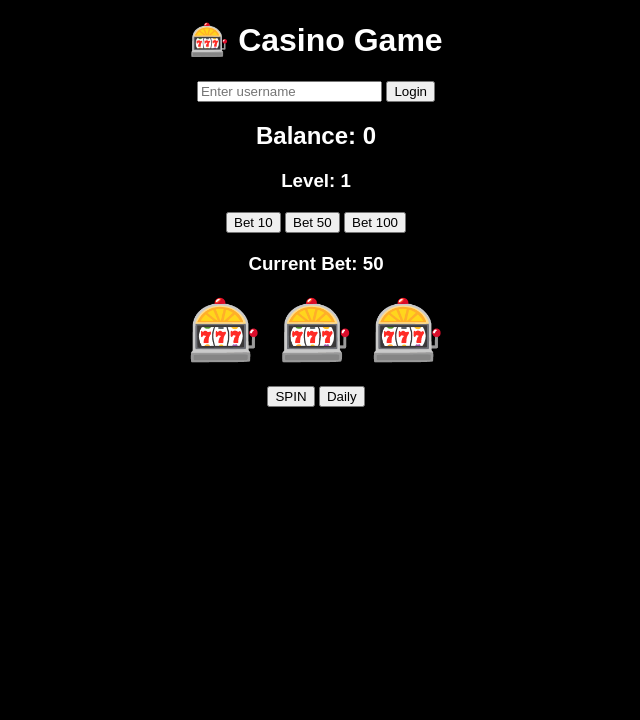
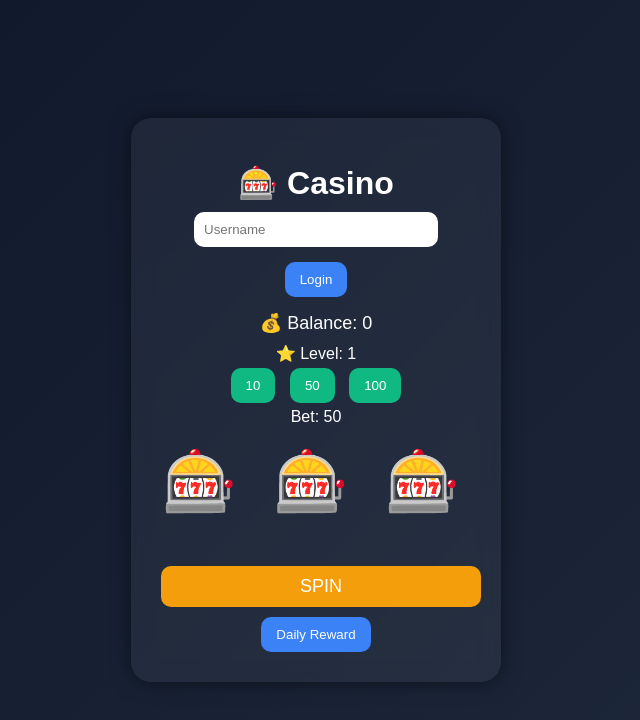
Before and after one commit to zebedora-prog/Casino-Backend, a website: page index.html in a window 1280 px wide. Shown: the whole page, without its empty margins (324-964 px from the left). Drawn offline with Linux system fonts and the light colour scheme.

Commit message:
Update index.html

```diff
--- a/index.html
+++ b/index.html
@@ -2,40 +2,133 @@
 <html>
 <head>
   <title>Casino Game</title>
+
+  <style>
+    body {
+      margin: 0;
+      font-family: Arial, sans-serif;
+      background: linear-gradient(135deg, #0f172a, #1e293b);
+      color: white;
+      display: flex;
+      justify-content: center;
+      align-items: center;
+      height: 100vh;
+    }
+
+    .app {
+      background: rgba(255,255,255,0.05);
+      backdrop-filter: blur(10px);
+      padding: 25px;
+      border-radius: 20px;
+      width: 320px;
+      text-align: center;
+      box-shadow: 0 0 20px rgba(0,0,0,0.5);
+    }
+
+    h1 {
+      margin-bottom: 10px;
+    }
+
+    input {
+      padding: 10px;
+      border-radius: 10px;
+      border: none;
+      width: 70%;
+      margin-bottom: 10px;
+    }
+
+    button {
+      padding: 10px 15px;
+      margin: 5px;
+      border: none;
+      border-radius: 10px;
+      background: #3b82f6;
+      color: white;
+      cursor: pointer;
+      transition: 0.2s;
+    }
+
+    button:hover {
+      background: #2563eb;
+      transform: scale(1.05);
+    }
+
+    .balance {
+      margin: 10px 0;
+      font-size: 18px;
+    }
+
+    .reels {
+      font-size: 60px;
+      margin: 20px 0;
+      letter-spacing: 10px;
+    }
+
+    .bet-buttons button {
+      background: #10b981;
+    }
+
+    .bet-buttons button:hover {
+      background: #059669;
+    }
+
+    .spin-btn {
+      background: #f59e0b;
+      font-size: 18px;
+      width: 100%;
+    }
+
+    .spin-btn:hover {
+      background: #d97706;
+    }
+
+    .result {
+      margin-top: 10px;
+      font-size: 18px;
+      min-height: 24px;
+    }
+  </style>
 </head>
 
-<body style="text-align:center; font-family:sans-serif; background:black; color:white;">
+<body>
 
-  <h1>🎰 Casino Game</h1>
+<div class="app">
 
-  <!-- 👤 LOGIN -->
-  <input id="username" placeholder="Enter username">
+  <h1>🎰 Casino</h1>
+
+  <!-- LOGIN -->
+  <input id="username" placeholder="Username">
+  <br>
   <button onclick="register()">Login</button>
 
-  <h2 id="balance">Balance: 0</h2>
-  <h3 id="level">Level: 1</h3>
+  <!-- BALANCE -->
+  <div class="balance" id="balance">💰 Balance: 0</div>
+  <div id="level">⭐ Level: 1</div>
 
-  <!-- 💰 BET SYSTEM -->
-  <div style="margin:20px;">
-    <button onclick="setBet(10)">Bet 10</button>
-    <button onclick="setBet(50)">Bet 50</button>
-    <button onclick="setBet(100)">Bet 100</button>
+  <!-- BET -->
+  <div class="bet-buttons">
+    <button onclick="setBet(10)">10</button>
+    <button onclick="setBet(50)">50</button>
+    <button onclick="setBet(100)">100</button>
   </div>
 
-  <h3 id="betDisplay">Current Bet: 50</h3>
+  <div id="betDisplay">Bet: 50</div>
 
-  <!-- 🎡 REELS -->
-  <div style="font-size:60px; margin:20px;">
+  <!-- REELS -->
+  <div class="reels">
     <span id="r1">🎰</span>
     <span id="r2">🎰</span>
     <span id="r3">🎰</span>
   </div>
 
-  <h2 id="result"></h2>
+  <!-- RESULT -->
+  <div class="result" id="result"></div>
 
-  <!-- 🎮 ACTIONS -->
-  <button onclick="spin()">SPIN</button>
-  <button onclick="daily()">Daily</button>
+  <!-- ACTIONS -->
+  <button class="spin-btn" onclick="spin()">SPIN</button>
+  <button onclick="daily()">Daily Reward</button>
+
+</div>
 
 <script>
 let userId = localStorage.getItem("userId") || "";
@@ -43,11 +136,10 @@
 
 const API = "https://win-win-production.up.railway.app";
 
-    // 🔊 Sounds
 const spinSound = new Audio("https://actions.google.com/sounds/v1/alarms/beep_short.ogg");
 const winSound = new Audio("https://actions.google.com/sounds/v1/cartoon/clang_and_wobble.ogg");
 
-    // 🔓 Unlock sound
+// Unlock sound
 document.body.addEventListener("click", () => {
   spinSound.play().then(() => {
     spinSound.pause();
@@ -55,14 +147,9 @@
   }).catch(() => {});
 }, { once: true });
 
-    // 👤 LOGIN
 async function register() {
   const username = document.getElementById("username").value;
-
-      if (!username) {
-        alert("Enter username");
-        return;
-      }
+  if (!username) return alert("Enter username");
 
   const res = await fetch(`${API}/register?username=${username}`);
   const data = await res.json();
@@ -74,18 +161,13 @@
   alert("Logged in!");
 }
 
-    // 💰 SET BET
 function setBet(amount) {
   betAmount = amount;
-      document.getElementById("betDisplay").innerText = "Current Bet: " + betAmount;
+  document.getElementById("betDisplay").innerText = "Bet: " + amount;
 }
 
-    // 🎰 SPIN
 async function spin() {
-      if (!userId) {
-        alert("Login first!");
-        return;
-      }
+  if (!userId) return alert("Login first");
 
   document.getElementById("result").innerText = "Spinning...";
 
@@ -95,9 +177,9 @@
   const symbols = ["🍒","🍋","🔔","💎","7️⃣","👑"];
 
   let interval = setInterval(() => {
-        document.getElementById("r1").innerText = symbols[Math.floor(Math.random()*symbols.length)];
-        document.getElementById("r2").innerText = symbols[Math.floor(Math.random()*symbols.length)];
-        document.getElementById("r3").innerText = symbols[Math.floor(Math.random()*symbols.length)];
+    r1.innerText = symbols[Math.floor(Math.random()*symbols.length)];
+    r2.innerText = symbols[Math.floor(Math.random()*symbols.length)];
+    r3.innerText = symbols[Math.floor(Math.random()*symbols.length)];
   }, 100);
 
   try {
@@ -106,43 +188,28 @@
 
     clearInterval(interval);
 
-        // 🎡 Reel stop animation
-        setTimeout(() => {
-          document.getElementById("r1").innerText = data.reels[0];
-        }, 200);
+    setTimeout(() => r1.innerText = data.reels[0], 200);
+    setTimeout(() => r2.innerText = data.reels[1], 500);
+    setTimeout(() => r3.innerText = data.reels[2], 800);
 
-        setTimeout(() => {
-          document.getElementById("r2").innerText = data.reels[1];
-        }, 500);
-
-        setTimeout(() => {
-          document.getElementById("r3").innerText = data.reels[2];
-        }, 800);
-
-        // 🎯 Result
     setTimeout(() => {
       if (data.win > 0) {
         winSound.play();
-            document.getElementById("result").innerText = "🎉 YOU WON " + data.win;
+        result.innerText = "🎉 WON " + data.win;
       } else {
-            document.getElementById("result").innerText = "Try again";
+        result.innerText = "Try again";
       }
-
       updateUI(data);
     }, 900);
 
-      } catch (err) {
+  } catch {
     clearInterval(interval);
-        document.getElementById("result").innerText = "Error spinning";
+    result.innerText = "Error";
   }
 }
 
-    // 🎁 DAILY
 async function daily() {
-      if (!userId) {
-        alert("Login first!");
-        return;
-      }
+  if (!userId) return alert("Login first");
 
   const res = await fetch(`${API}/daily?userId=${userId}`);
   const data = await res.json();
@@ -151,13 +218,12 @@
   updateUI(data);
 }
 
-    // 🔄 UPDATE UI
 function updateUI(data) {
   if (data.balance !== undefined)
-        document.getElementById("balance").innerText = "Balance: " + data.balance;
+    balance.innerText = "💰 Balance: " + data.balance;
 
   if (data.level !== undefined)
-        document.getElementById("level").innerText = "Level: " + data.level;
+    level.innerText = "⭐ Level: " + data.level;
 }
 </script>
 
```
Lines whose indentation alone changed are shown as unchanged.
